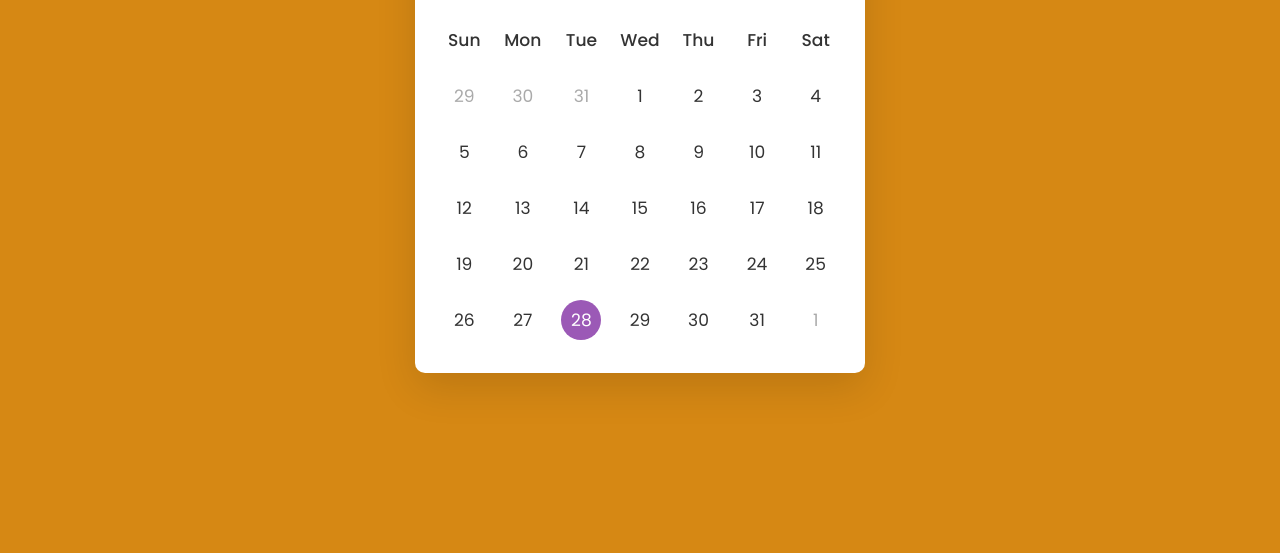
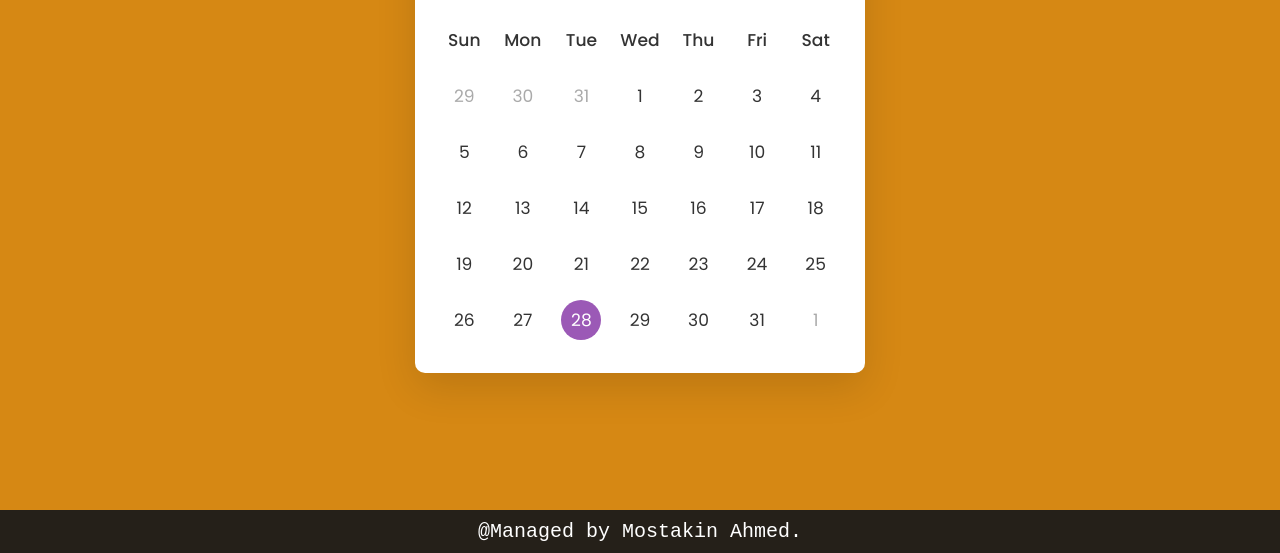
Before and after one commit to mostakinahmed/dynamic_Calendar, a plain HTML site: page index.html in a window 1280 px wide. Shown: the part 247-800 px from the top of the page. Drawn offline with nearby package versions, Linux system fonts and the light colour scheme.

Commit message:
added name

```diff
--- a/index.html
+++ b/index.html
@@ -35,4 +35,5 @@
       </div>
     </div>
   </body>
+  <footer class="foter">@Managed by Mostakin Ahmed.</footer>
 </html>
--- a/style.css
+++ b/style.css
@@ -101,3 +101,15 @@ header .current-date {
 .days li:not(.active):hover::before {
   background: #f2f2f2;
 }
+
+.foter {
+  font-size: 20px;
+  font-family: "Courier New", Courier, monospace;
+  background-color: #252019;
+  color: rgb(255, 255, 255);
+  text-align: center;
+  padding: 10px;
+  position: fixed;
+  bottom: 0;
+  width: 100%;
+}
```
